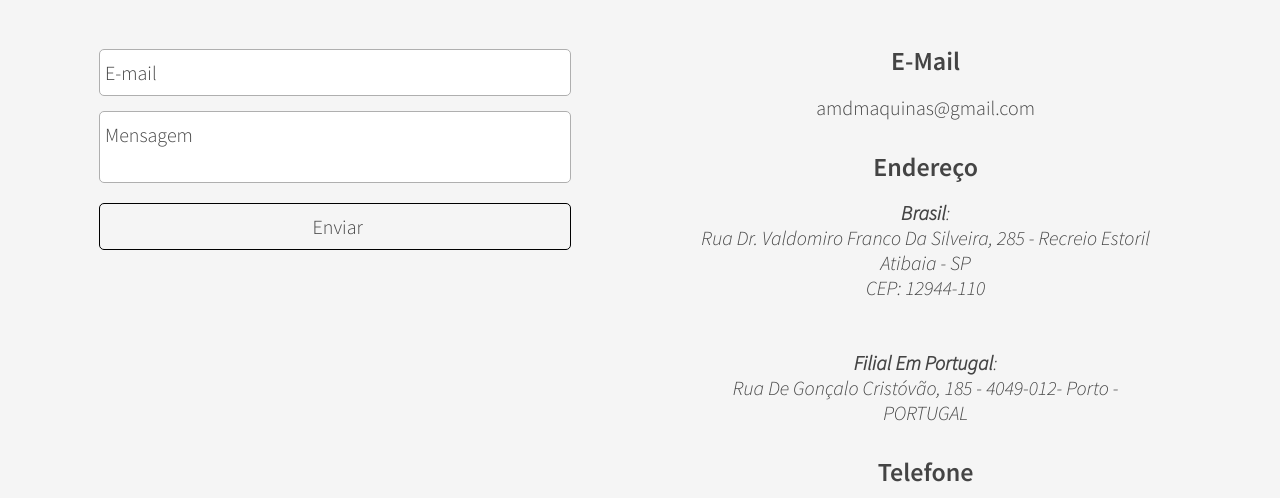
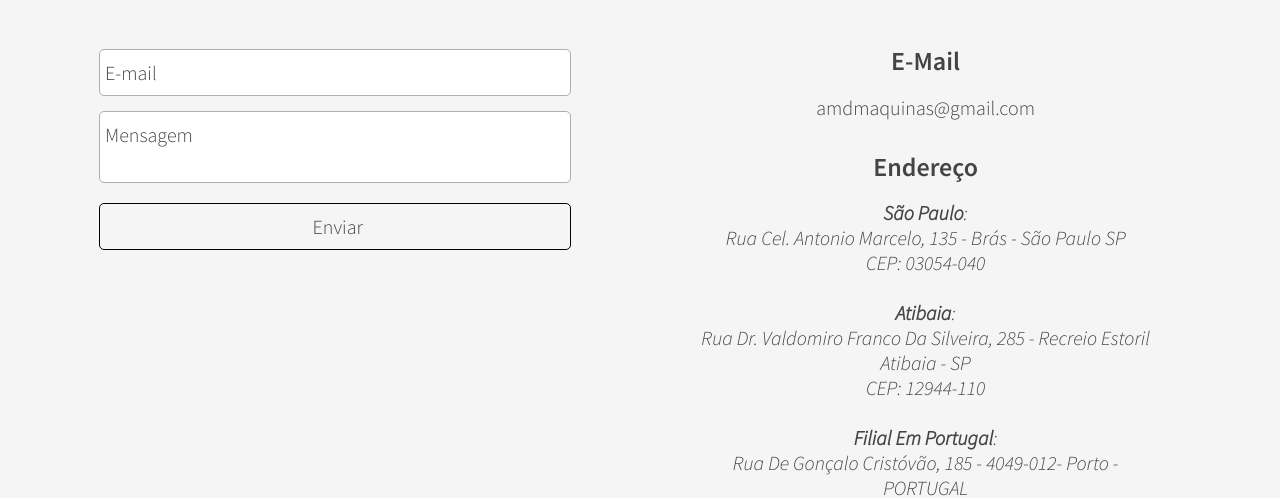
Before and after one commit to dpw1/arvalwebsite.github.io, a plain HTML site: page filial.html in a window 1280 px wide. Shown: the part 1623-2121 px from the top of the page. Drawn offline with nearby package versions, Linux system fonts and the light colour scheme; some packages are replaced by stand-ins of ours; a script that the page names is missing.

Commit message:
[UPD] address

```diff
--- a/filial.html
+++ b/filial.html
@@ -207,13 +207,20 @@
               <h1 class="tr-address">Endereço</h1>
 
               <address class="tr-lo-p">
-                <strong>Brasil</strong>: <br />
+                <strong>São Paulo</strong>: <br />
+                Rua Cel. Antonio Marcelo, 135 - Brás - São Paulo SP
+
+                <br />CEP: 03054-040
+              </address>
+              <br />
+              <address class="tr-lo-p">
+                <strong>Atibaia</strong>: <br />
                 Rua Dr. Valdomiro Franco da Silveira, 285 - Recreio Estoril
                 Atibaia - SP
 
                 <br />CEP: 12944-110
               </address>
-              <br /><br />
+              <br />
               <address>
                 <span
                   ><strong>Filial em Portugal</strong>:<br />Rua de Gonçalo
```
Also changed, not shown: index.html (+10 -4 lines).
